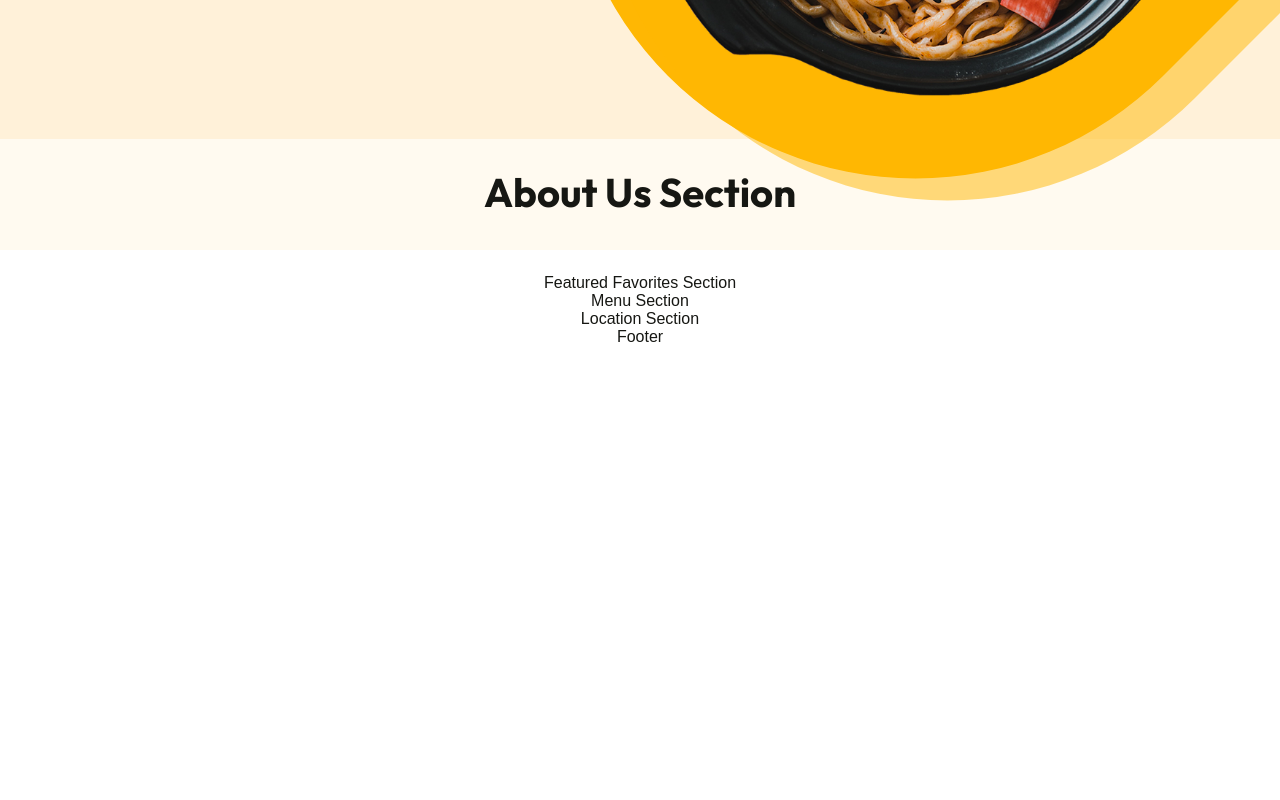
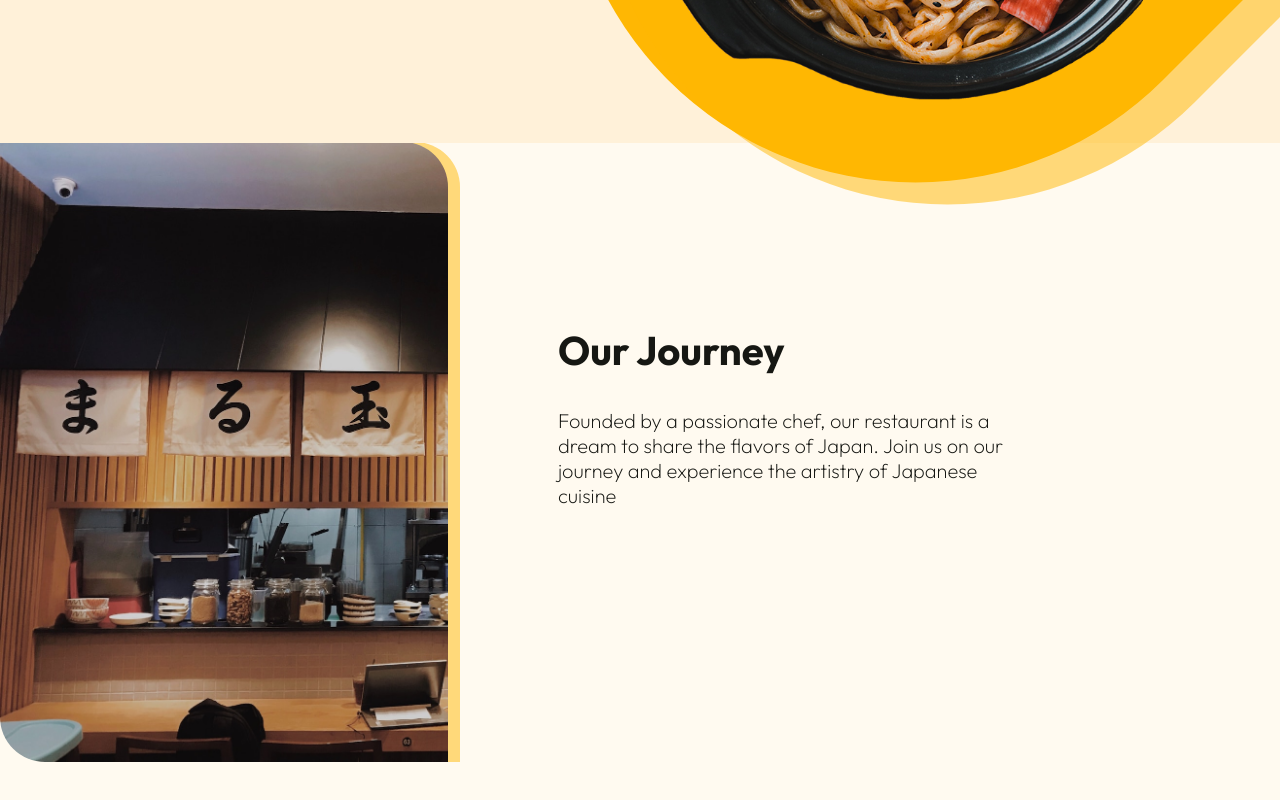
Before and after one commit to TobiasHeimGalindo/Auditory-Prototype-Web-App, a React (Create React App) app: page / in a window 1280 px wide. Shown: the part 688-1488 px from the top of the page. Before the commit the page ends 1034 px from the top, so only its background shows below. Built offline with nearby package versions, Linux system fonts and the light colour scheme; a web font is replaced by a local one.

Commit message:
feat: add About Us section

```diff
--- a/src/components/AboutUs.js
+++ b/src/components/AboutUs.js
@@ -1,9 +1,20 @@
 import React from "react";
+import "./AboutUs.scss";
 
 const AboutUs = () => {
-  return <div className="wrapper">
-    <h2>About Us Section</h2>
-  </div>;
+  return (
+    <div className="container">
+      <div className="journey">
+        <h2>Our Journey</h2>
+        <p>
+          Founded by a passionate chef, our restaurant is a dream to share the
+          flavors of Japan. Join us on our journey and experience the artistry
+          of Japanese cuisine
+        </p>
+      </div>
+      <div className="rectangle"></div>
+    </div>
+  );
 };
 
 export default AboutUs;
--- /dev/null
+++ b/src/components/AboutUs.scss
@@ -0,0 +1,28 @@
+.container {
+  display: grid;
+  grid-template-columns: 0.7fr 1.3fr;
+  grid-template-rows: 1.8fr;
+  grid-auto-columns: 1fr;
+  grid-auto-flow: row;
+  grid-template-areas: "rectangle journey";
+  padding-top: 4px;
+}
+
+.journey {
+  grid-area: journey;
+  text-align: start;
+  font-size: 1.25rem;
+  padding-top: 150px;
+  max-width: 475px;
+
+  padding-left: 110px;
+}
+.rectangle {
+  grid-area: rectangle;
+  background-color: #ffd97a;
+  min-height: 620px;
+  border-radius: 0 45px 0 45px;
+  background-image: url("../assets/footage/restaurant.jpg");
+  background-size: cover;
+  box-shadow: 12px 0px 0px 0px #FFD97A;
+}
```
Also changed, not shown: src/assets/footage/restaurant.jpg (added), src/components/FadeInPlayer.js (line endings or trailing spaces).
